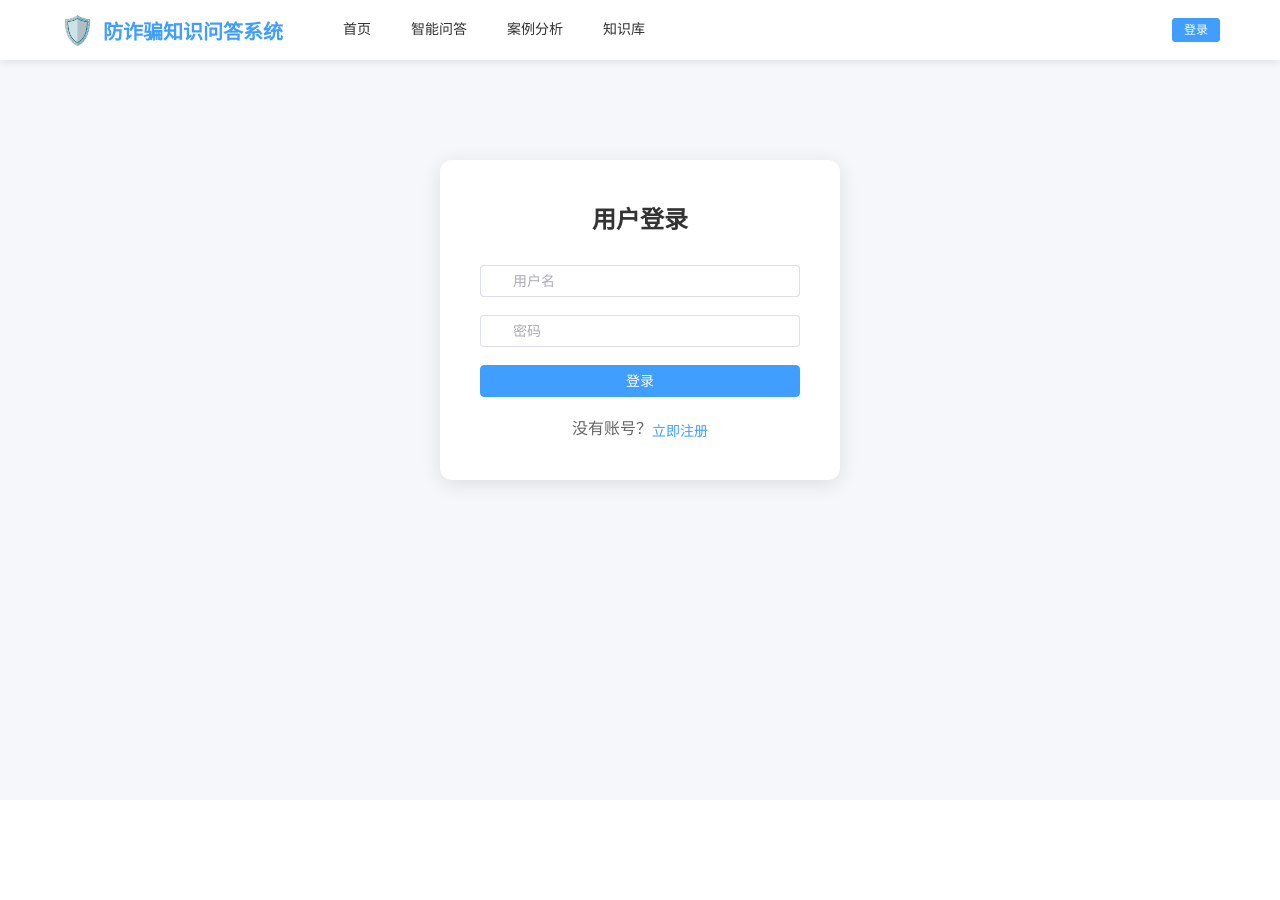
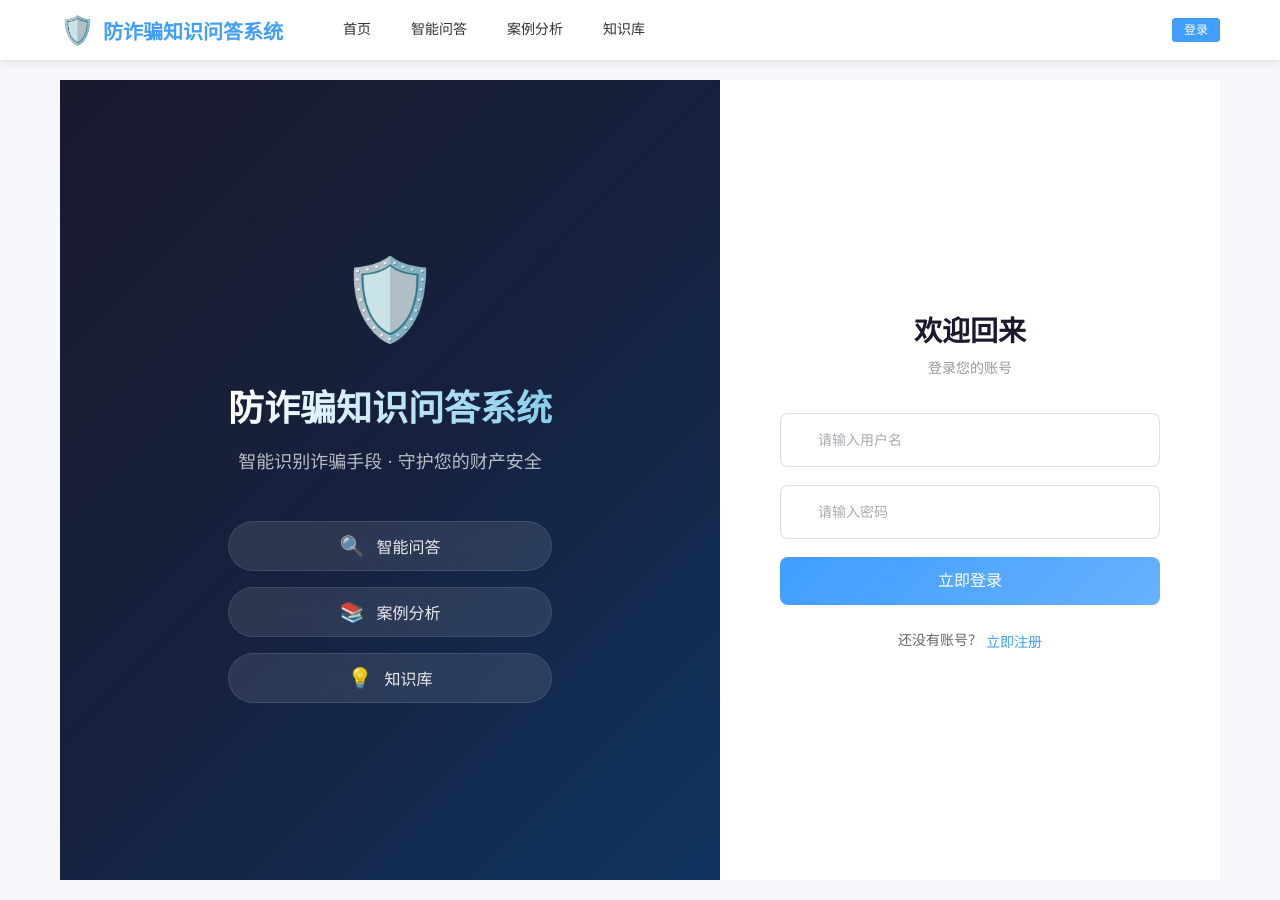
Before and after one commit to wxcoding/llm-afs, a Vue app in the folder afs-web/: page /login in a window 1280 px wide. Before the commit the page ends 800 px from the top, so only its background shows below. Built offline with nearby package versions, Linux system fonts and the light colour scheme.

Commit message:
feat：页面优化

```diff
--- a/afs-web/src/views/Login.vue
+++ b/afs-web/src/views/Login.vue
@@ -1,40 +1,75 @@
 <template>
   <div class="login-page">
+    <div class="login-bg">
+      <div class="bg-pattern"></div>
+      <div class="bg-gradient"></div>
+    </div>
+    <div class="login-container">
+      <div class="login-left">
+        <div class="brand-content">
+          <div class="brand-icon">🛡️</div>
+          <h1 class="brand-title">防诈骗知识问答系统</h1>
+          <p class="brand-desc">智能识别诈骗手段 · 守护您的财产安全</p>
+          <div class="feature-list">
+            <div class="feature-item">
+              <span class="feature-icon">🔍</span>
+              <span>智能问答</span>
+            </div>
+            <div class="feature-item">
+              <span class="feature-icon">📚</span>
+              <span>案例分析</span>
+            </div>
+            <div class="feature-item">
+              <span class="feature-icon">💡</span>
+              <span>知识库</span>
+            </div>
+          </div>
+        </div>
+      </div>
+      <div class="login-right">
         <div class="login-box">
-      <h2>{{ isRegister ? '用户注册' : '用户登录' }}</h2>
+          <div class="login-header">
+            <h2>{{ isRegister ? '新用户注册' : '欢迎回来' }}</h2>
+            <p>{{ isRegister ? '创建账号，开始您的防诈之旅' : '登录您的账号' }}</p>
+          </div>
           <el-form :model="form" @submit.prevent="handleSubmit">
-        <el-form-item prop="username">
+            <el-form-item>
               <el-input
                 v-model="form.username"
-            :placeholder="isRegister ? '用户名（3-20位字母、数字、下划线）' : '用户名'"
+                :placeholder="isRegister ? '用户名（3-20位字母、数字、下划线）' : '请输入用户名'"
                 prefix-icon="User"
+                size="large"
               />
             </el-form-item>
-        <el-form-item prop="password">
+            <el-form-item>
               <el-input
                 v-model="form.password"
                 type="password"
-            :placeholder="isRegister ? '密码（6-20位）' : '密码'"
+                :placeholder="isRegister ? '密码（6-20位）' : '请输入密码'"
                 prefix-icon="Lock"
                 show-password
+                size="large"
               />
             </el-form-item>
             <el-form-item>
               <el-button
                 type="primary"
-            style="width: 100%"
+                class="login-btn"
                 @click="handleSubmit"
                 :loading="loading"
+                size="large"
               >
-            {{ isRegister ? '注册' : '登录' }}
+                {{ isRegister ? '立即注册' : '立即登录' }}
               </el-button>
             </el-form-item>
           </el-form>
           <div class="switch-mode">
-        <span>{{ isRegister ? '已有账号？' : '没有账号？' }}</span>
-        <el-link type="primary" @click="switchMode">
+            <span>{{ isRegister ? '已有账号？' : '还没有账号？' }}</span>
+            <el-link type="primary" @click="switchMode" class="switch-link">
               {{ isRegister ? '立即登录' : '立即注册' }}
             </el-link>
+          </div>
+        </div>
       </div>
     </div>
   </div>
@@ -58,17 +93,6 @@ export default {
       username: '',
       password: ''
     })
-
-    const usernameRules = [
-      { required: true, message: '请输入用户名', trigger: 'blur' },
-      { min: 3, max: 20, message: '用户名长度为3-20位', trigger: 'blur' },
-      { pattern: /^[a-zA-Z0-9_]+$/, message: '只能包含字母、数字、下划线', trigger: 'blur' }
-    ]
-
-    const passwordRules = [
-      { required: true, message: '请输入密码', trigger: 'blur' },
-      { min: 6, max: 20, message: '密码长度为6-20位', trigger: 'blur' }
-    ]
 
     const switchMode = () => {
       isRegister.value = !isRegister.value
@@ -136,28 +160,189 @@ export default {
 
 <style scoped>
 .login-page {
+  min-height: 100vh;
+  position: relative;
+  overflow: hidden;
+}
+
+.login-bg {
+  position: absolute;
+  top: 0;
+  left: 0;
+  right: 0;
+  bottom: 0;
+  z-index: 0;
+}
+
+.bg-pattern {
+  position: absolute;
+  top: 0;
+  left: 0;
+  right: 0;
+  bottom: 0;
+  background-image:
+    radial-gradient(circle at 20% 80%, rgba(64, 158, 255, 0.08) 0%, transparent 50%),
+    radial-gradient(circle at 80% 20%, rgba(103, 194, 58, 0.08) 0%, transparent 50%),
+    radial-gradient(circle at 40% 40%, rgba(230, 162, 60, 0.05) 0%, transparent 40%);
+}
+
+.bg-gradient {
+  position: absolute;
+  top: 0;
+  left: 0;
+  right: 0;
+  bottom: 0;
+  background: linear-gradient(135deg, #f5f7fa 0%, #e4e8ec 100%);
+}
+
+.login-container {
+  position: relative;
+  z-index: 1;
   display: flex;
+  min-height: 100vh;
+}
+
+.login-left {
+  flex: 1;
+  display: flex;
+  align-items: center;
   justify-content: center;
+  padding: 40px;
+  background: linear-gradient(135deg, #1a1a2e 0%, #16213e 50%, #0f3460 100%);
+}
+
+.brand-content {
+  text-align: center;
+  color: white;
+  max-width: 400px;
+}
+
+.brand-icon {
+  font-size: 80px;
+  margin-bottom: 24px;
+  animation: float 3s ease-in-out infinite;
+}
+
+@keyframes float {
+  0%, 100% { transform: translateY(0); }
+  50% { transform: translateY(-10px); }
+}
+
+.brand-title {
+  font-size: 36px;
+  font-weight: 700;
+  margin-bottom: 16px;
+  background: linear-gradient(90deg, #fff, #87ceeb);
+  -webkit-background-clip: text;
+  -webkit-text-fill-color: transparent;
+  background-clip: text;
+}
+
+.brand-desc {
+  font-size: 18px;
+  color: rgba(255, 255, 255, 0.7);
+  margin-bottom: 48px;
+}
+
+.feature-list {
+  display: flex;
+  flex-direction: column;
+  gap: 16px;
+}
+
+.feature-item {
+  display: flex;
   align-items: center;
-  min-height: 60vh;
+  justify-content: center;
+  gap: 12px;
+  padding: 12px 24px;
+  background: rgba(255, 255, 255, 0.1);
+  border-radius: 30px;
+  font-size: 16px;
+  color: rgba(255, 255, 255, 0.9);
+  backdrop-filter: blur(10px);
+  border: 1px solid rgba(255, 255, 255, 0.1);
+  transition: all 0.3s ease;
+}
+
+.feature-item:hover {
+  background: rgba(255, 255, 255, 0.15);
+  transform: translateX(5px);
+}
+
+.feature-icon {
+  font-size: 20px;
+}
+
+.login-right {
+  width: 500px;
+  display: flex;
+  align-items: center;
+  justify-content: center;
+  padding: 40px;
+  background: white;
 }
 
 .login-box {
-  background: white;
-  padding: 40px;
-  border-radius: 12px;
-  box-shadow: 0 4px 20px rgba(0,0,0,0.1);
-  width: 400px;
+  width: 100%;
+  max-width: 380px;
 }
 
-.login-box h2 {
+.login-header {
   text-align: center;
-  margin-bottom: 30px;
-  color: #333;
+  margin-bottom: 36px;
+}
+
+.login-header h2 {
+  font-size: 28px;
+  font-weight: 600;
+  color: #1a1a2e;
+  margin-bottom: 8px;
+}
+
+.login-header p {
+  font-size: 14px;
+  color: #999;
+}
+
+.login-box :deep(.el-input__wrapper) {
+  padding: 8px 16px;
+  border-radius: 8px;
+}
+
+.login-box :deep(.el-input__wrapper:hover) {
+  box-shadow: 0 0 0 1px #409eff;
+}
+
+.login-btn {
+  width: 100%;
+  height: 48px;
+  font-size: 16px;
+  font-weight: 500;
+  border-radius: 8px;
+  background: linear-gradient(135deg, #409eff 0%, #66b1ff 100%);
+  border: none;
+  transition: all 0.3s ease;
+}
+
+.login-btn:hover {
+  transform: translateY(-2px);
+  box-shadow: 0 4px 15px rgba(64, 158, 255, 0.4);
 }
 
 .switch-mode {
   text-align: center;
+  margin-top: 24px;
   color: #666;
+  font-size: 14px;
+}
+
+.switch-link {
+  font-weight: 500;
+  margin-left: 4px;
+}
+
+.switch-link:hover {
+  text-decoration: underline;
 }
 </style>
```
Lines whose indentation alone changed are shown as unchanged.
